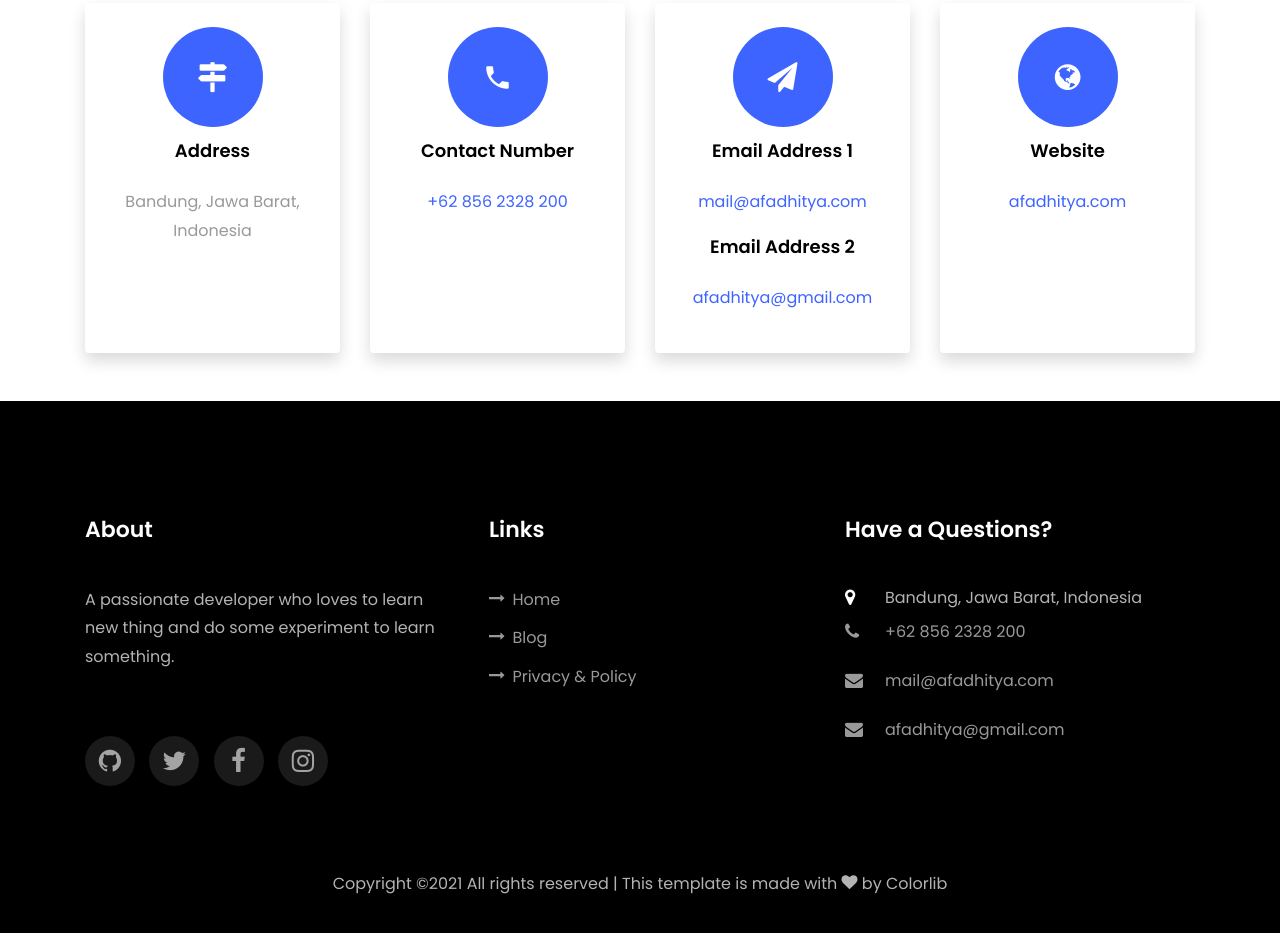
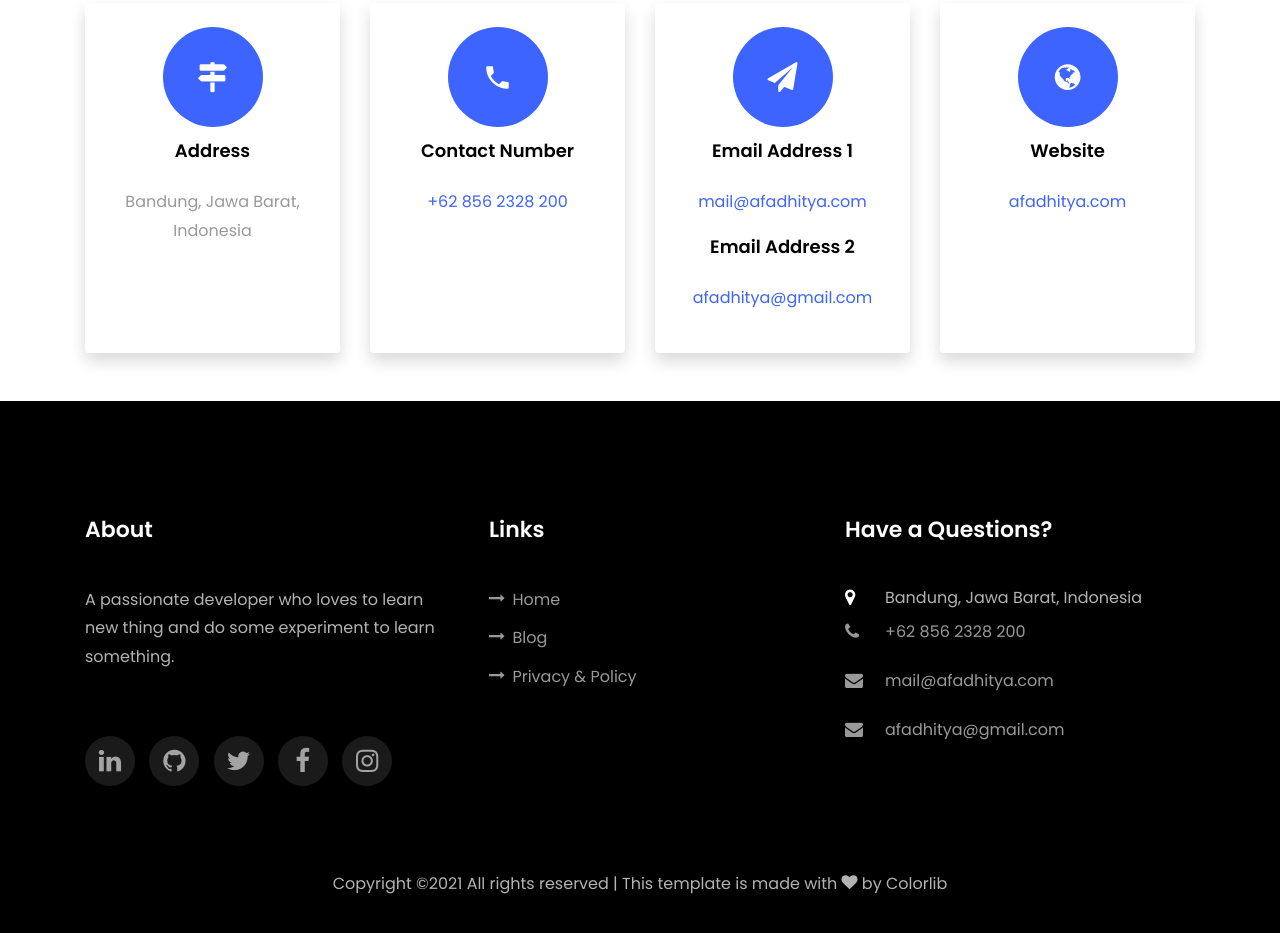
Before and after one commit to afadhitya/personal-landing-page, a plain HTML site: page index.html in a window 1280 px wide. Shown: the part 3739-4672 px from the top of the page. Drawn offline with Linux system fonts and the light colour scheme; files whose address does not match are found by name.

Commit message:
Add linkedin

```diff
--- a/index.html
+++ b/index.html
@@ -797,6 +797,7 @@
               <h2 class="ftco-heading-2">About</h2>
               <p>A passionate developer who loves to learn new thing and do some experiment to learn something.</p>
               <ul class="ftco-footer-social list-unstyled float-md-left float-lft mt-5">
+								<li class="ftco-animate"><a href="https://www.linkedin.com/in/afadhitya/?locale=en_US"><span class="icon-linkedin"></span></a></li>
 								<li class="ftco-animate"><a href="https://github.com/afadhitya"><span class="icon-github"></span></a></li>
                 <li class="ftco-animate"><a href="https://twitter.com/afadhitya"><span class="icon-twitter"></span></a></li>
                 <li class="ftco-animate"><a href="https://facebook.com/afadhitya"><span class="icon-facebook"></span></a></li>
```
